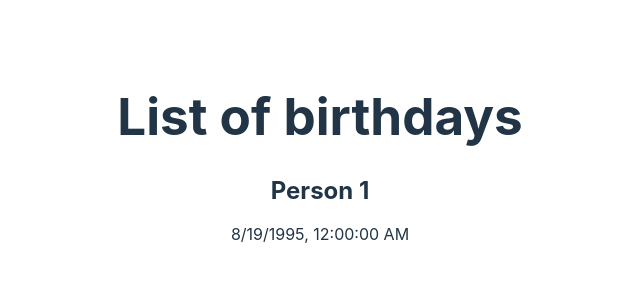
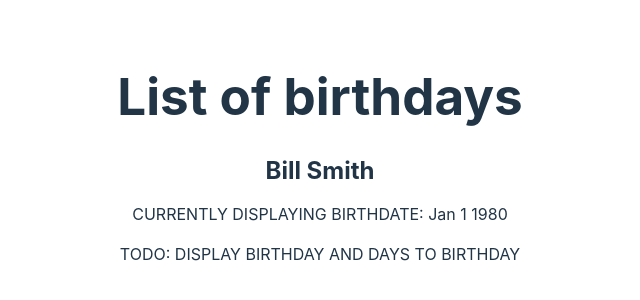
Before and after one commit to Michael-Gubb/birthday-website, a React (Vite) app in the folder birthday-client/: page / in a window 1280 px wide. Shown: the part 242-542 px from the top of the page, without its empty margins (320-960 px from the left). Built offline with nearby package versions, Linux system fonts and the light colour scheme.

Commit message:
Refactor app to load person 1

```diff
--- a/birthday-client/src/App.tsx
+++ b/birthday-client/src/App.tsx
@@ -1,18 +1,14 @@
 import { FunctionComponent } from "react";
+import { Person } from "./types/types";
+import people from "./data/testPersons.json";
 import "./App.css";
 
-const event = new Date("August 19 1995");
-
-interface DateDisplayProps {
-  name: string;
-  date: Date;
-}
-
-const DateDisplay: FunctionComponent<DateDisplayProps> = (person) => {
+const DateDisplay: FunctionComponent<Person> = (person) => {
   return (
     <div>
       <h2>{person.name}</h2>
-      <p>{person.date.toLocaleString()}</p>
+      <p>CURRENTLY DISPLAYING BIRTHDATE: {person.birthdate}</p>
+      <p>TODO: DISPLAY BIRTHDAY AND DAYS TO BIRTHDAY</p>
     </div>
   );
 };
@@ -22,7 +18,12 @@ function App() {
     <>
       <h1>List of birthdays</h1>
       <div className="App">
-        <DateDisplay date={event} name={"Person 1"} />
+        <DateDisplay
+          key={people[0].id}
+          id={people[0].id}
+          birthdate={people[0].birthdate}
+          name={people[0].name}
+        />
       </div>
     </>
   );
```
